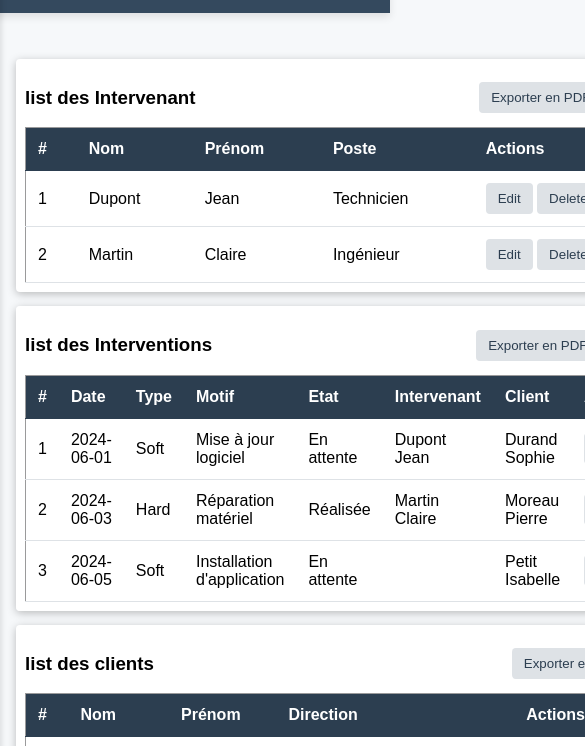
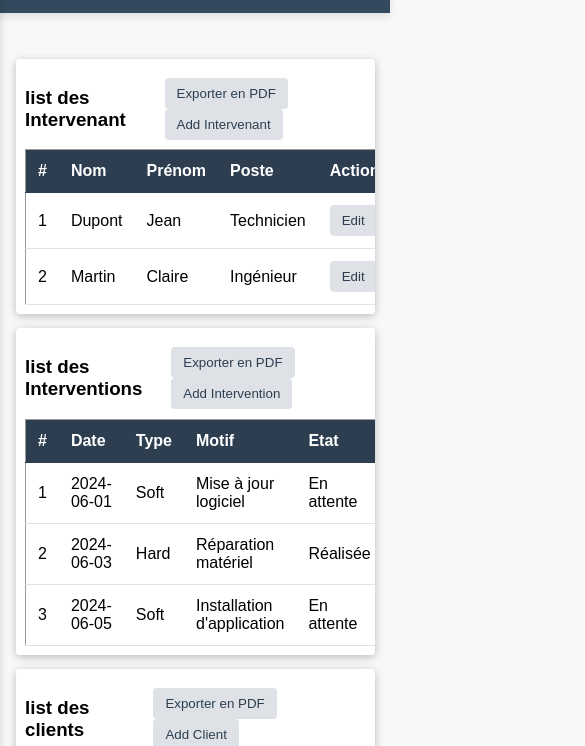
Before and after one commit to houssein-dev/Gestion_taches, a plain HTML site: page index.html in a window 390 px wide. Shown: the part 51-797 px from the top of the page, 585 px wide, since content can reach past the window. Drawn offline with nearby package versions, Linux system fonts and the light colour scheme.

Commit message:
Update index.css

```diff
--- a/assets/css/index.css
+++ b/assets/css/index.css
@@ -174,6 +174,7 @@ caption{
 @media (max-width : 767px) {
   .container {
     max-width:100vw;
+    min-width:unset;
     overflow: scroll;    /* border-radius: 8px; */
 
   }
```
